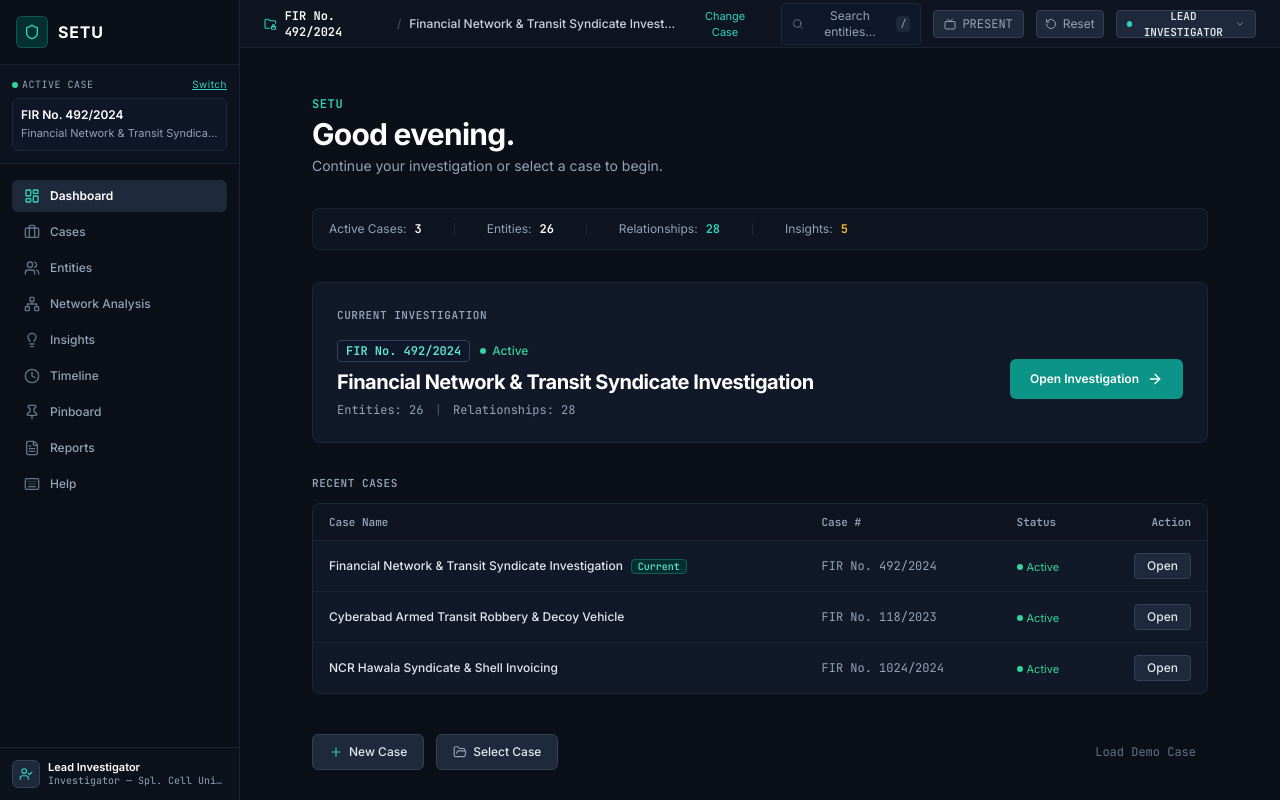
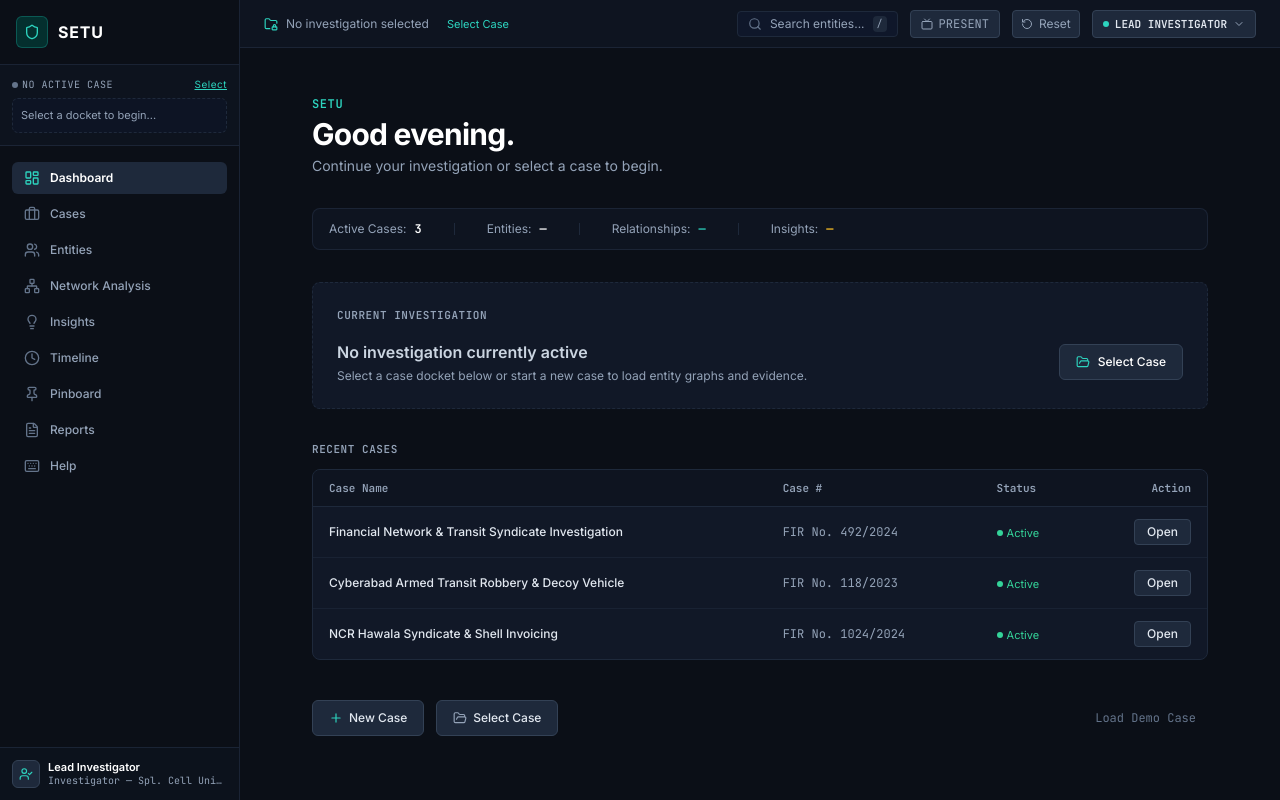
Before and after one commit to suryanshKhare-git/Ai_Powered_Criminal_Network_Analysis_System, a React (Vite) app: page / in a window 1280 px wide. Built offline with nearby package versions, Linux system fonts and the light colour scheme.

Commit message:
fix(cases): start with no active investigation until investigator chooses one

```diff
--- a/src/components/common/AddDataModal.tsx
+++ b/src/components/common/AddDataModal.tsx
@@ -113,7 +113,7 @@ export const AddDataModal: React.FC = () => {
 
         {/* Status banner */}
         <div className="px-5 py-2.5 bg-slate-900/70 border-b border-setu-border flex items-center justify-between text-xs font-mono text-slate-400">
-          <span>TARGET DOCKET: <strong className="text-teal-300">{selectedCase.firNumber}</strong></span>
+          <span>TARGET DOCKET: <strong className="text-teal-300">{selectedCase ? selectedCase.firNumber : 'NEW / UNASSIGNED'}</strong></span>
           <span className="flex items-center gap-1 text-emerald-400">
             <ShieldCheck className="w-3.5 h-3.5" />
             SHA-256 HASH VERIFIED
--- a/src/components/common/AnalysisProcessModal.tsx
+++ b/src/components/common/AnalysisProcessModal.tsx
@@ -74,7 +74,7 @@ export const AnalysisProcessModal: React.FC = () => {
         {/* Case Info Banner */}
         <div className="px-5 py-2.5 bg-slate-900/80 border-b border-setu-border flex items-center justify-between text-xs font-mono">
           <span className="text-slate-400">Active Docket:</span>
-          <span className="text-white font-semibold">{selectedCase.firNumber}</span>
+          <span className="text-white font-semibold">{selectedCase ? selectedCase.firNumber : 'DOCKET PENDING'}</span>
         </div>
 
         {/* Body Progress & Steps */}
--- a/src/components/common/CaseSelectModal.tsx
+++ b/src/components/common/CaseSelectModal.tsx
@@ -64,7 +64,7 @@ export const CaseSelectModal: React.FC = () => {
         {/* Case Cards List */}
         <div className="flex-1 overflow-y-auto p-5 space-y-3">
           {cases.map(caseItem => {
-            const isCurrent = caseItem.caseId === selectedCase.caseId;
+            const isCurrent = selectedCase ? caseItem.caseId === selectedCase.caseId : false;
 
             return (
               <div
--- a/src/components/graph/NodeDetailsDrawer.tsx
+++ b/src/components/graph/NodeDetailsDrawer.tsx
@@ -114,7 +114,7 @@ export const NodeDetailsDrawer: React.FC<NodeDetailsDrawerProps> = ({ entity, on
         <div>
           <span className="text-[9px] font-mono uppercase text-slate-400 block">Case</span>
           <span className="text-xs font-mono font-bold text-slate-300 truncate block px-1">
-            {selectedCase.firNumber.split(' ')[0]}
+            {selectedCase ? selectedCase.firNumber.split(' ')[0] : 'N/A'}
           </span>
         </div>
       </div>
--- a/src/components/home/HomePage.tsx
+++ b/src/components/home/HomePage.tsx
@@ -48,21 +48,22 @@ export const HomePage: React.FC = () => {
           <div className="h-3 w-px bg-slate-800 hidden sm:block" />
           <div className="flex items-center gap-2">
             <span className="text-slate-400">Entities:</span>
-            <span className="font-mono font-semibold text-white">{entities.length}</span>
+            <span className="font-mono font-semibold text-white">{selectedCase ? entities.length : '—'}</span>
           </div>
           <div className="h-3 w-px bg-slate-800 hidden sm:block" />
           <div className="flex items-center gap-2">
             <span className="text-slate-400">Relationships:</span>
-            <span className="font-mono font-semibold text-teal-400">{edges.length}</span>
+            <span className="font-mono font-semibold text-teal-400">{selectedCase ? edges.length : '—'}</span>
           </div>
           <div className="h-3 w-px bg-slate-800 hidden sm:block" />
           <div className="flex items-center gap-2">
             <span className="text-slate-400">Insights:</span>
-            <span className="font-mono font-semibold text-amber-400">{aiInsights.length}</span>
+            <span className="font-mono font-semibold text-amber-400">{selectedCase ? aiInsights.length : '—'}</span>
           </div>
         </div>
 
         {/* C. CURRENT INVESTIGATION (PRIMARY FOCUS) */}
+        {selectedCase ? (
           <div className="p-6 rounded-lg bg-[#111827] border border-slate-800 space-y-4">
             <div className="text-[11px] font-mono text-slate-400 uppercase tracking-wider font-semibold">
               Current Investigation
@@ -96,6 +97,32 @@ export const HomePage: React.FC = () => {
               </button>
             </div>
           </div>
+        ) : (
+          <div className="p-6 rounded-lg bg-[#111827] border border-dashed border-slate-800 space-y-4">
+            <div className="text-[11px] font-mono text-slate-400 uppercase tracking-wider font-semibold">
+              Current Investigation
+            </div>
+
+            <div className="flex flex-col sm:flex-row sm:items-center justify-between gap-4">
+              <div className="space-y-1">
+                <h2 className="text-base font-semibold text-slate-300">
+                  No investigation currently active
+                </h2>
+                <p className="text-xs text-slate-400">
+                  Select a case docket below or start a new case to load entity graphs and evidence.
+                </p>
+              </div>
+
+              <button
+                onClick={() => setCaseSelectModalOpen(true)}
+                className="flex items-center justify-center gap-2 h-9 px-4 rounded-md bg-slate-800 hover:bg-slate-700 text-white text-xs font-medium transition cursor-pointer shrink-0 border border-slate-700"
+              >
+                <FolderOpen className="w-3.5 h-3.5 text-teal-400" />
+                <span>Select Case</span>
+              </button>
+            </div>
+          </div>
+        )}
 
         {/* D. RECENT CASES */}
         <div className="space-y-3">
@@ -114,7 +141,7 @@ export const HomePage: React.FC = () => {
               </thead>
               <tbody className="divide-y divide-slate-800/60">
                 {cases.map(c => {
-                  const isCurrent = c.caseId === selectedCase.caseId;
+                  const isCurrent = selectedCase ? c.caseId === selectedCase.caseId : false;
                   return (
                     <tr key={c.caseId} className="hover:bg-slate-800/40 transition">
                       <td className="py-3 px-4 font-medium text-slate-200">
--- a/src/components/insights/InvestigationInsightsView.tsx
+++ b/src/components/insights/InvestigationInsightsView.tsx
@@ -139,7 +139,7 @@ export const InvestigationInsightsView: React.FC = () => {
             Investigation Insights
           </h1>
           <p className="text-xs sm:text-sm text-slate-400 mt-1 max-w-3xl font-sans">
-            Corroborated relationship patterns and anomaly detections for {selectedCase.title} ({selectedCase.firNumber}).
+            Corroborated relationship patterns and anomaly detections{selectedCase ? ` for ${selectedCase.title} (${selectedCase.firNumber})` : ''}.
           </p>
         </div>
 
--- a/src/components/layout/Header.tsx
+++ b/src/components/layout/Header.tsx
@@ -36,6 +36,8 @@ export const Header: React.FC<HeaderProps> = () => {
       <div className="flex items-center gap-2.5 text-xs">
         <div className="flex items-center gap-2 text-slate-300">
           <FolderLock className="w-3.5 h-3.5 text-teal-400" />
+          {selectedCase ? (
+            <>
               <span className="font-mono font-semibold text-white">
                 {selectedCase.firNumber}
               </span>
@@ -43,13 +45,17 @@ export const Header: React.FC<HeaderProps> = () => {
               <span className="text-slate-300 font-medium truncate max-w-[200px] sm:max-w-[320px]">
                 {selectedCase.title}
               </span>
+            </>
+          ) : (
+            <span className="text-slate-400 font-sans">No investigation selected</span>
+          )}
         </div>
 
         <button
           onClick={() => setCaseSelectModalOpen(true)}
           className="px-2 py-0.5 rounded text-[11px] font-sans text-teal-400 hover:text-teal-300 hover:bg-slate-800/80 transition cursor-pointer"
         >
-          Change Case
+          {selectedCase ? 'Change Case' : 'Select Case'}
         </button>
       </div>
 
--- a/src/components/layout/Sidebar.tsx
+++ b/src/components/layout/Sidebar.tsx
@@ -110,16 +110,17 @@ export const Sidebar: React.FC<SidebarProps> = ({ onOpenShortcuts }) => {
       <div className="p-3 border-b border-slate-800/80 bg-[#0E1420]/80">
         <div className="flex items-center justify-between mb-1.5 text-[10px] font-mono uppercase tracking-wider text-slate-400">
           <span className="flex items-center gap-1">
-            <span className="w-1.5 h-1.5 rounded-full bg-emerald-400" />
-            Active Case
+            <span className={`w-1.5 h-1.5 rounded-full ${selectedCase ? 'bg-emerald-400' : 'bg-slate-500'}`} />
+            {selectedCase ? 'Active Case' : 'No Active Case'}
           </span>
           <button
             onClick={() => setCaseSelectModalOpen(true)}
             className="text-teal-400 hover:text-teal-300 transition text-[10px] underline font-sans cursor-pointer"
           >
-            Switch
+            {selectedCase ? 'Switch' : 'Select'}
           </button>
         </div>
+        {selectedCase ? (
           <div
             onClick={() => setActiveView('cases')}
             className="p-2 rounded-md bg-slate-900/90 border border-slate-800 hover:border-slate-700 transition cursor-pointer group"
@@ -132,6 +133,14 @@ export const Sidebar: React.FC<SidebarProps> = ({ onOpenShortcuts }) => {
               {selectedCase.title}
             </div>
           </div>
+        ) : (
+          <button
+            onClick={() => setCaseSelectModalOpen(true)}
+            className="w-full p-2 text-left rounded-md bg-slate-900/50 border border-dashed border-slate-800 hover:border-slate-700 transition text-[11px] text-slate-400 hover:text-slate-300 cursor-pointer truncate"
+          >
+            Select a docket to begin...
+          </button>
+        )}
       </div>
 
       {/* Navigation Links */}
--- a/src/components/layout/WorkflowStepper.tsx
+++ b/src/components/layout/WorkflowStepper.tsx
@@ -30,7 +30,7 @@ export const WorkflowStepper: React.FC = () => {
     {
       stepNumber: 1,
       title: 'Select Case',
-      desc: selectedCase.firNumber,
+      desc: selectedCase ? selectedCase.firNumber : 'No case selected',
       icon: <FolderOpen className="w-3.5 h-3.5" />,
       onClick: () => {
         setCaseSelectModalOpen(true);
@@ -152,7 +152,7 @@ export const WorkflowStepper: React.FC = () => {
 
         <div className="hidden xl:flex items-center gap-2 text-[11px] font-mono text-slate-400 shrink-0 pl-2">
           <span className="text-slate-500">Case:</span>
-          <span className="text-white font-semibold">{selectedCase.firNumber}</span>
+          <span className="text-white font-semibold">{selectedCase ? selectedCase.firNumber : 'No docket'}</span>
         </div>
       </div>
     </div>
--- a/src/context/AppContext.tsx
+++ b/src/context/AppContext.tsx
@@ -36,7 +36,7 @@ interface AppContextType {
   setRole: (roleId: string) => void;
   caseOverview: CaseOverview;
   cases: CaseOverview[];
-  selectedCase: CaseOverview;
+  selectedCase: CaseOverview | null;
   selectCase: (caseId: string) => void;
   workflowStep: number;
   setWorkflowStep: (step: number) => void;
@@ -105,7 +105,7 @@ const AppContext = createContext<AppContextType | undefined>(undefined);
 export const AppProvider: React.FC<{ children: React.ReactNode }> = ({ children }) => {
   const [currentRole, setCurrentRoleState] = useState<UserRole>(USER_ROLES[0]);
   const [cases] = useState<CaseOverview[]>(AVAILABLE_CASES);
-  const [selectedCase, setSelectedCase] = useState<CaseOverview>(CURRENT_CASE);
+  const [selectedCase, setSelectedCase] = useState<CaseOverview | null>(null);
   const [caseOverview, setCaseOverview] = useState<CaseOverview>(CURRENT_CASE);
   const [workflowStep, setWorkflowStep] = useState<number>(1);
   const [activeView, setActiveView] = useState<AppView>('home');
@@ -460,7 +460,7 @@ export const AppProvider: React.FC<{ children: React.ReactNode }> = ({ children
   };
 
   const resetDemo = () => {
-    setSelectedCase(CURRENT_CASE);
+    setSelectedCase(null);
     setCaseOverview(CURRENT_CASE);
     setEntities(MOCK_ENTITIES);
     setEdges(MOCK_EDGES);
```
Also changed, not shown: src/components/cases/CaseManagementView.tsx (+34 -9 lines). Lines whose indentation alone changed are shown as unchanged.
